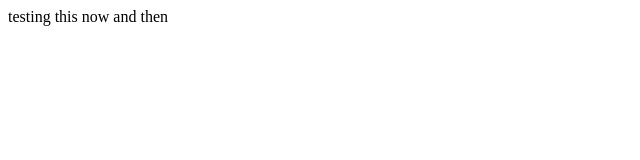
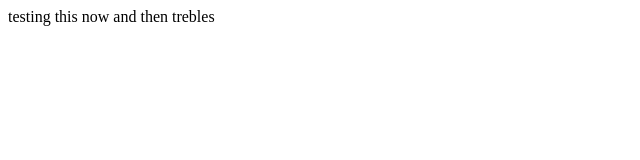
Before and after one commit to vijay7979/testy, a plain HTML site: page hello.html in a window 1280 px wide. Shown: the full height of the page, 0-640 px from the left. Drawn offline with Linux system fonts and the light colour scheme.

Commit message:
added a word

```diff
--- a/hello.html
+++ b/hello.html
@@ -5,6 +5,6 @@
 	<title>my webpage</title>
 </head>
 <body>
-	testing this now and then
+	testing this now and then trebles
 </body>
 </html>
```
